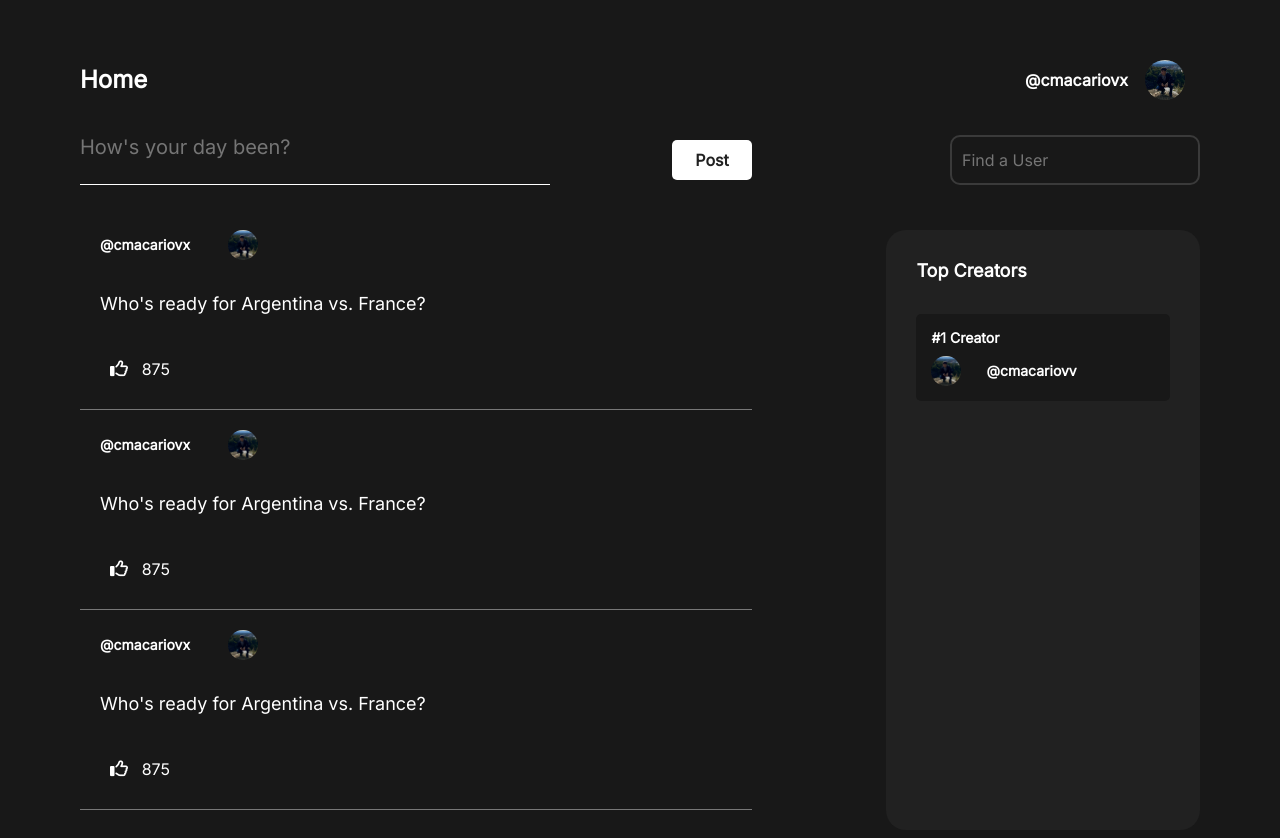
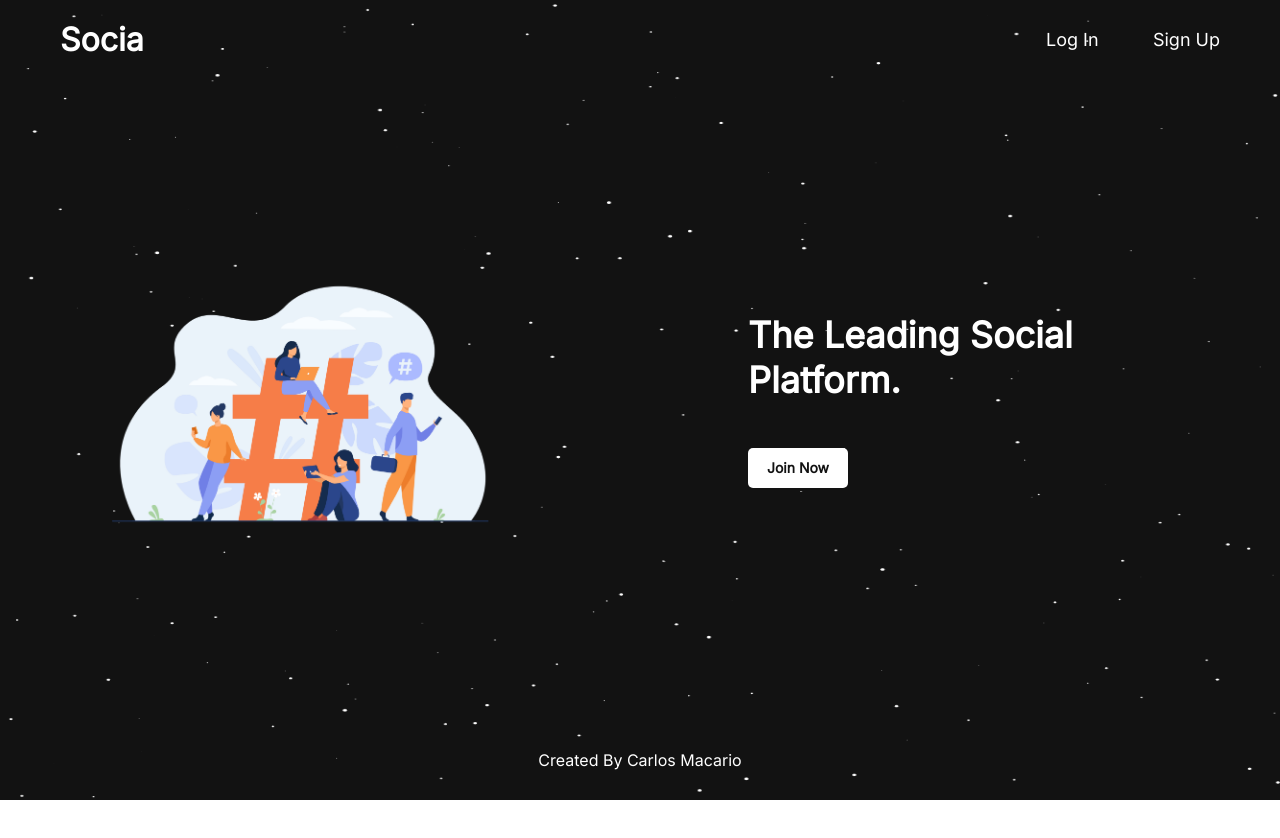
Before and after one commit to cmacariovx/spill, a React (Create React App) app in the folder client/: page / in a window 1280 px wide. Shown: the top 838 px of the page. After the commit the page ends 800 px from the top, so only its background shows below. Built offline with nearby package versions, Linux system fonts and the light colour scheme.

Commit message:
routes added

```diff
--- a/client/src/App.js
+++ b/client/src/App.js
@@ -1,4 +1,5 @@
 import React from 'react'
+import { Route, Routes } from 'react-router-dom'
 
 import './App.css'
 
@@ -9,9 +10,11 @@ import Profile from './Pages/Profile'
 function App() {
   return (
     <div className="app">
-      {/* <Landing /> */}
-      <Home />
-      {/* <Profile /> */}
+      <Routes>
+        <Route path='/' exact element={<Landing />} />
+        <Route path='/home' exact element={<Home />} />
+        <Route path='/profile/:username' exact element={<Profile />} /> {/*path will be username*/}
+      </Routes>
     </div>
   )
 }
--- a/client/src/Components/UI/HomeDropDown.js
+++ b/client/src/Components/UI/HomeDropDown.js
@@ -1,19 +1,20 @@
 import React from "react";
+import { Link } from "react-router-dom";
 
 import './HomeDropDown.css'
 
 function HomeDropDown() {
     return (
         <div className="homeDropDownContainer">
-            <div className="optionContainer" id='profileText'>
+            <Link to="/profile/cm" className="optionContainer" id='profileText'>
                 <p className="optionText">Profile</p>
-            </div>
-            <div className="optionContainer" id='settingsText'>
+            </Link>
+            <Link className="optionContainer" id='settingsText'>
                 <p className="optionText">Settings</p>
-            </div>
-            <div className="optionContainer" id='logoutText'>
+            </Link>
+            <Link to="/" className="optionContainer" id='logoutText'>
                 <p className="optionText">Logout</p>
-            </div>
+            </Link>
         </div>
     )
 }
--- a/client/src/Components/UI/LandingBody.js
+++ b/client/src/Components/UI/LandingBody.js
@@ -1,4 +1,5 @@
 import React, { useEffect } from "react";
+import { Link } from 'react-router-dom'
 
 import './LandingBody.css'
 
@@ -96,7 +97,9 @@ function LandingBody() {
             <div className="rightLandingBodyContainer">
                 <div className="rightLandingBodyIntroContainer">
                     <p className="rightLandingBodyIntroText">The Leading Social Platform.</p>
-                    <button className="rightLandingBodyIntroButton">Join Now</button>
+                    <Link to="signup">
+                        <button className="rightLandingBodyIntroButton">Join Now</button>
+                    </Link>
                 </div>
             </div>
         </div>
--- a/client/src/Components/UI/LandingHeader.js
+++ b/client/src/Components/UI/LandingHeader.js
@@ -1,4 +1,5 @@
 import React from "react";
+import { Link } from 'react-router-dom'
 
 import './LandingHeader.css'
 
@@ -10,8 +11,8 @@ function LandingHeader() {
             </div>
             <div className="landingNavContainer">
                 <ul className="landingNav">
-                    <li className="landingNavText">Log In</li>
-                    <li className="landingNavText">Sign Up</li>
+                    <Link className="landingNavText" to="/login">Log In</Link>
+                    <Link className="landingNavText" to="/signup">Sign Up</Link>
                 </ul>
             </div>
         </div>
```
